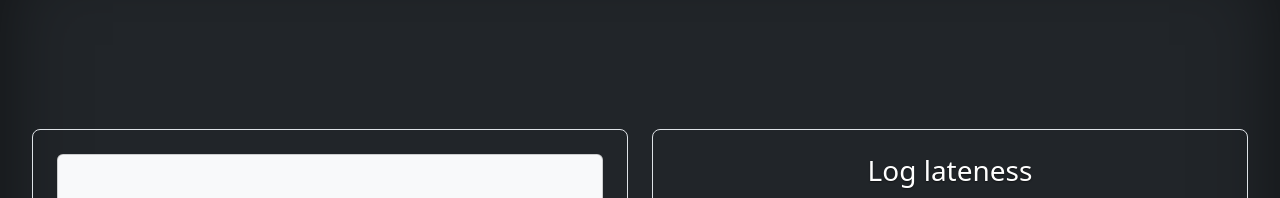
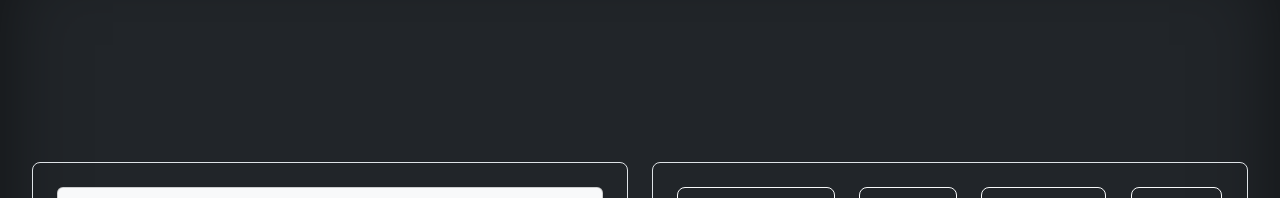
Before and after one commit to ecoppen/lateness, a FastAPI app: template templates/student.html in a window 1280 px wide. Shown: the part 50-248 px from the top of the page. Run offline with FastAPI, Linux system fonts and the light colour scheme; the template is opened without the code that fills it, so the values that code supplies are empty; parts of the project's set-up code (start-up, migrations or seed data) failed here and were passed over.

Commit message:
Update student.html
remove header on lateness logging side

```diff
--- a/templates/student.html
+++ b/templates/student.html
@@ -37,8 +37,6 @@
   </div>
   <div class="col-md-6">
     <div class="h-100 p-4 border rounded-3">
-      <h3>Log lateness</h3>
-      <br>
       <div class="row">
         <div class="col"><button class="btn btn-outline-light btn-lg" onclick="autoReason('A')" type="button">Appointment</button></div>
         <div class="col"><button class="btn btn-outline-light btn-lg" onclick="autoReason('NR')" type="button">No reason</button></div>
```
